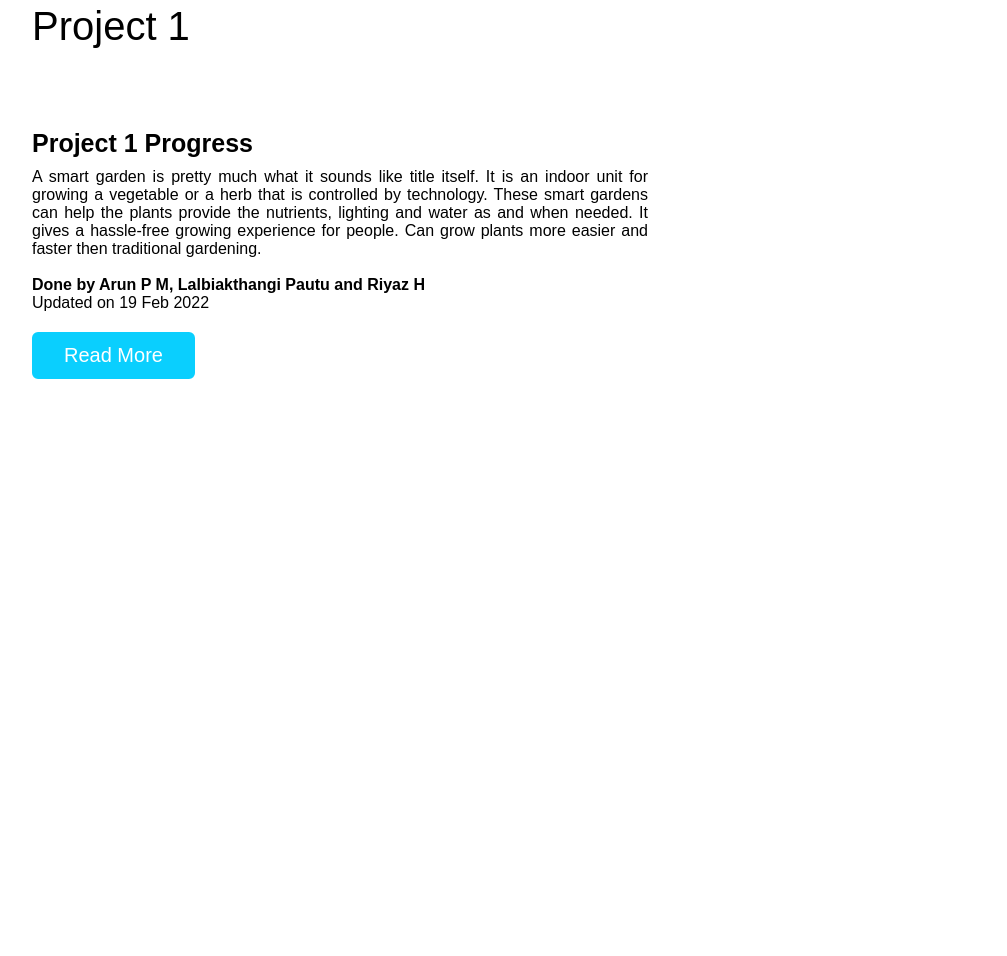
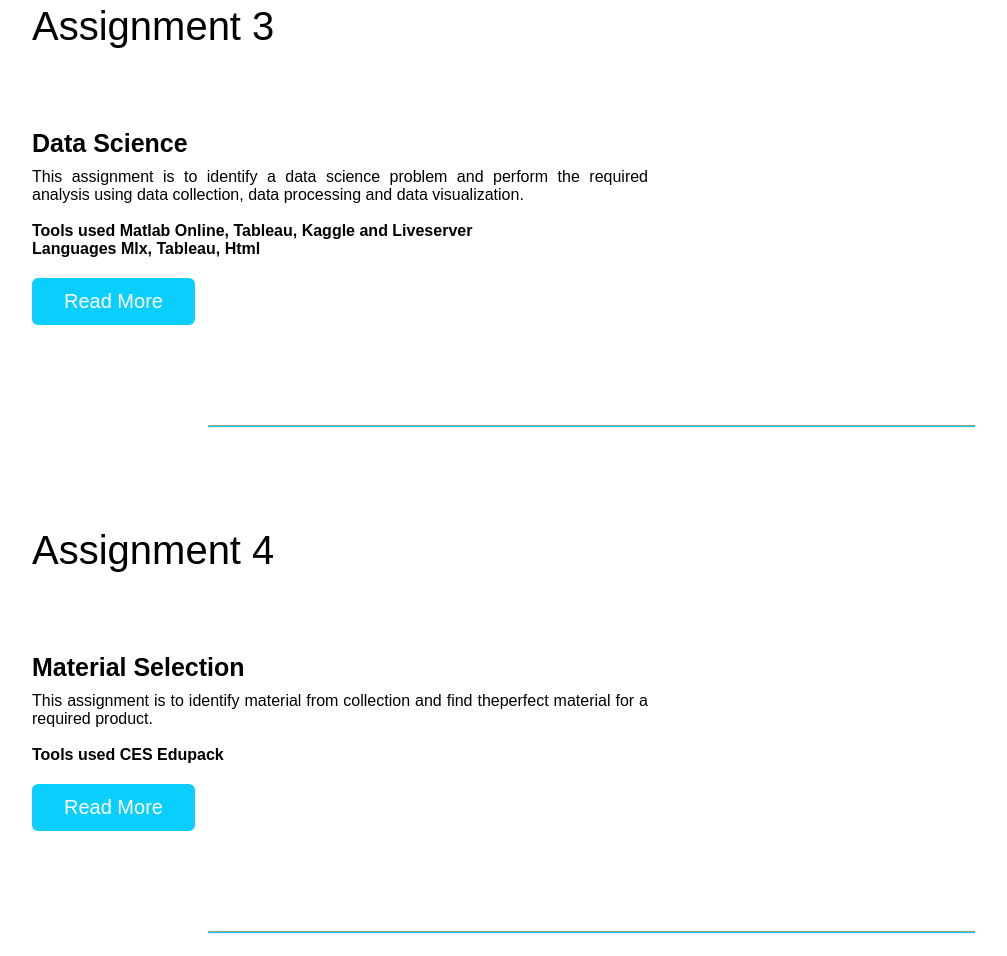
Before and after one commit to novalogic-org/arunpm, a plain HTML site: page assignments/Assignment.html in a window 1280 px wide. Shown: the part 1216-2172 px from the top of the page, without its empty margins (48-1055 px from the left). Before the commit the page ends 1695 px from the top, so only its background shows below. Drawn offline with nearby package versions, Linux system fonts and the light colour scheme.

Commit message:
updated assignment data science

```diff
--- a/assignments/Assignment.html
+++ b/assignments/Assignment.html
@@ -68,6 +68,46 @@
 
     <section class="about" id="about">
         <div class="max-width">
+            <h2 class="title">Assignment 3</h2>
+            <div class="about-content">
+                <div class="column right">
+                    <div class="text">Data Science</div>
+                    <p>This assignment is to identify a data science problem and perform the required analysis using data collection, data processing and data visualization.<br><br>
+                    <h4>Tools used Matlab Online, Tableau, Kaggle and Liveserver</h4>
+                    <h4>Languages Mlx, Tableau, Html</h4>
+                    </p>
+                    <a href="404" target="_blank">Read More</a>
+                </div>
+            </div>
+        </div>
+    </section>
+
+    <div>
+        <hr/>
+    </div>
+
+    <section class="about" id="about">
+        <div class="max-width">
+            <h2 class="title">Assignment 4</h2>
+            <div class="about-content">
+                <div class="column right">
+                    <div class="text">Material Selection</div>
+                    <p>This assignment is to identify material from collection and find theperfect material for a required product.<br><br>
+                    <h4>Tools used CES Edupack</h4>
+                    </p>
+                    <a href="404" target="_blank">Read More</a>
+                </div>
+            </div>
+        </div>
+    </section>
+
+    <div>
+        <hr/>
+    </div>
+
+
+    <section class="about" id="about">
+        <div class="max-width">
             <h2 class="title">Project 1</h2>
             <div class="about-content">
                 <div class="column right">
```
